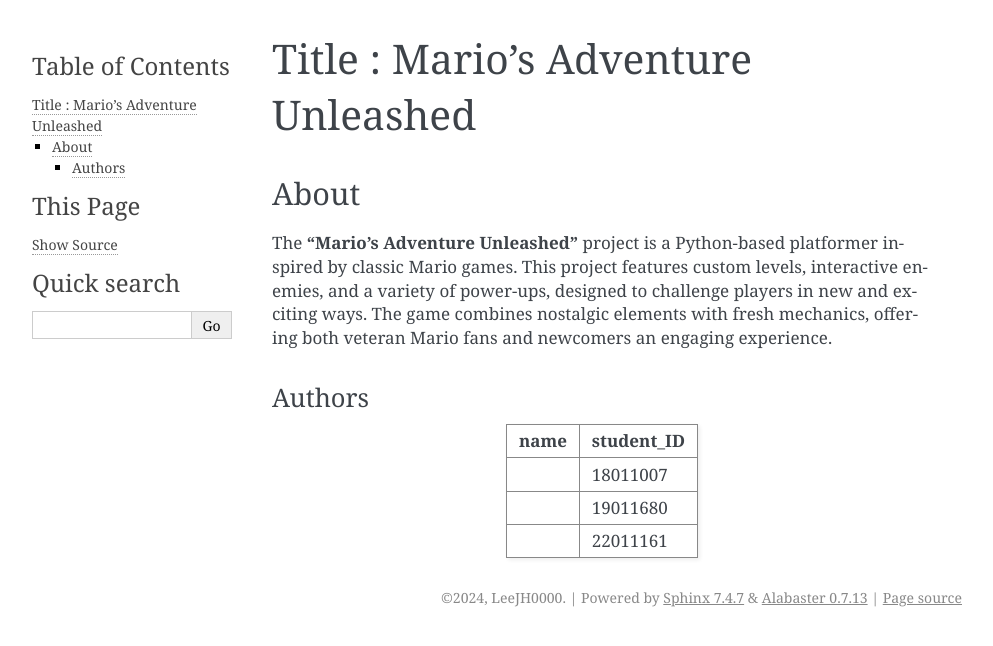
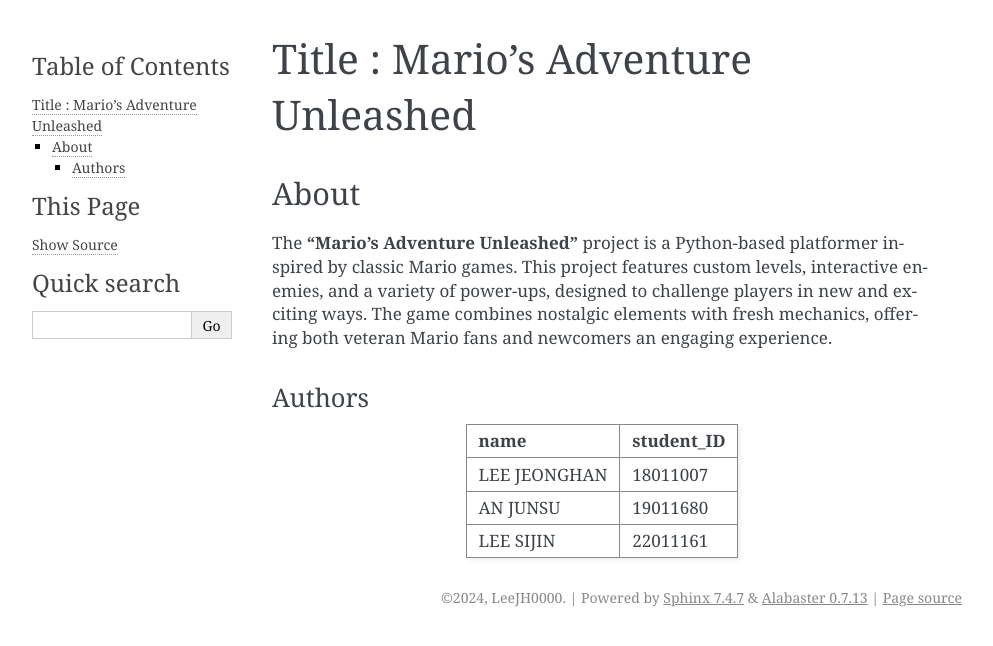
Before and after one commit to wnstndks/OSSW, a Sphinx documentation site: the page built from docs/about.rst, in a window 1280 px wide. Shown: the top 646 px of the page, without its empty margins (148-1141 px from the left). Built offline with Sphinx 7.4.7, drawn with Linux system fonts in a browser that asks for light colours.

Commit message:
About ver 0.0.9

```diff
--- a/docs/about.rst
+++ b/docs/about.rst
@@ -10,12 +10,12 @@
 Authors
 =======
 
-+------+------------+
-| name | student_ID |
-+======+============+
-|      |  18011007  |
-+------+------------+
-|      |  19011680  |
-+------+------------+
-|      |  22011161  |
-+------+------------+
++------------------+------------+
+|       name       | student_ID |
++==================+============+
+|   LEE JEONGHAN   |  18011007  |
++------------------+------------+
+|     AN JUNSU     |  19011680  |
++------------------+------------+
+|    LEE SIJIN     |  22011161  |
++------------------+------------+
```
